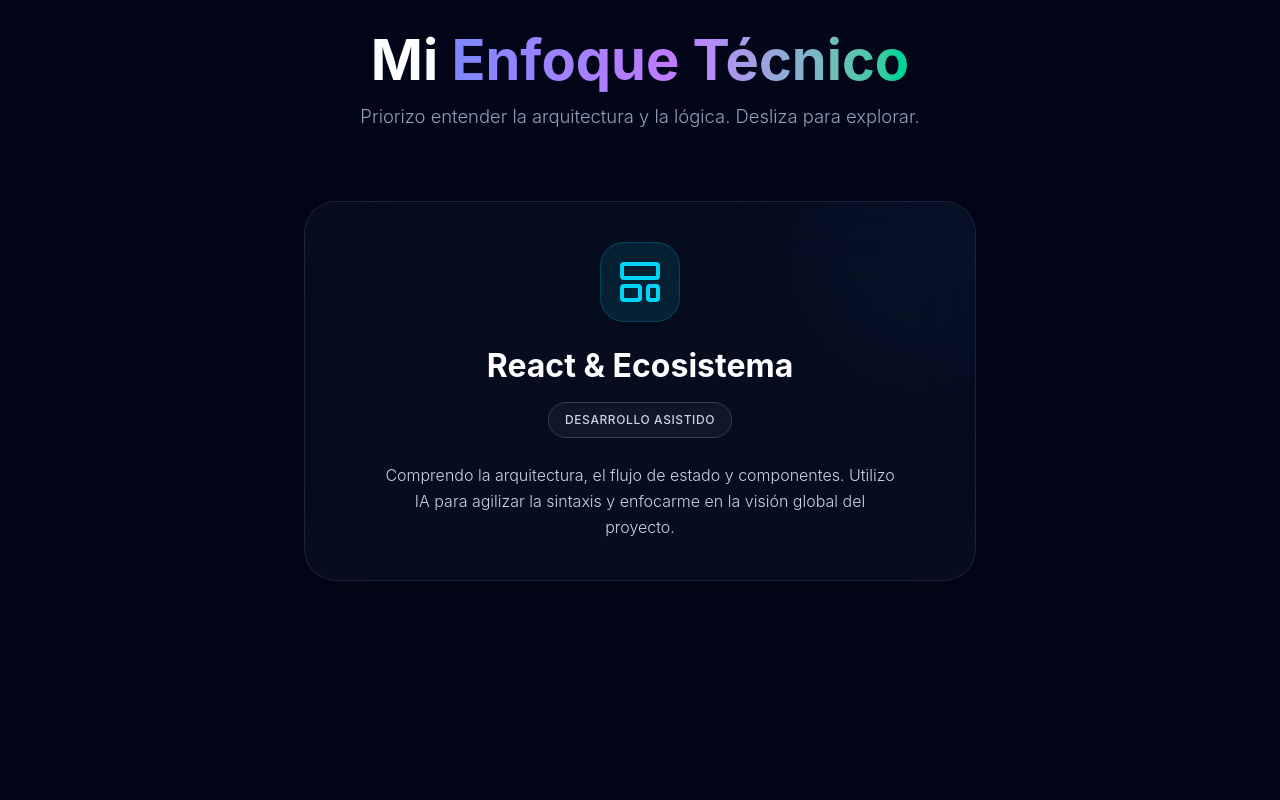
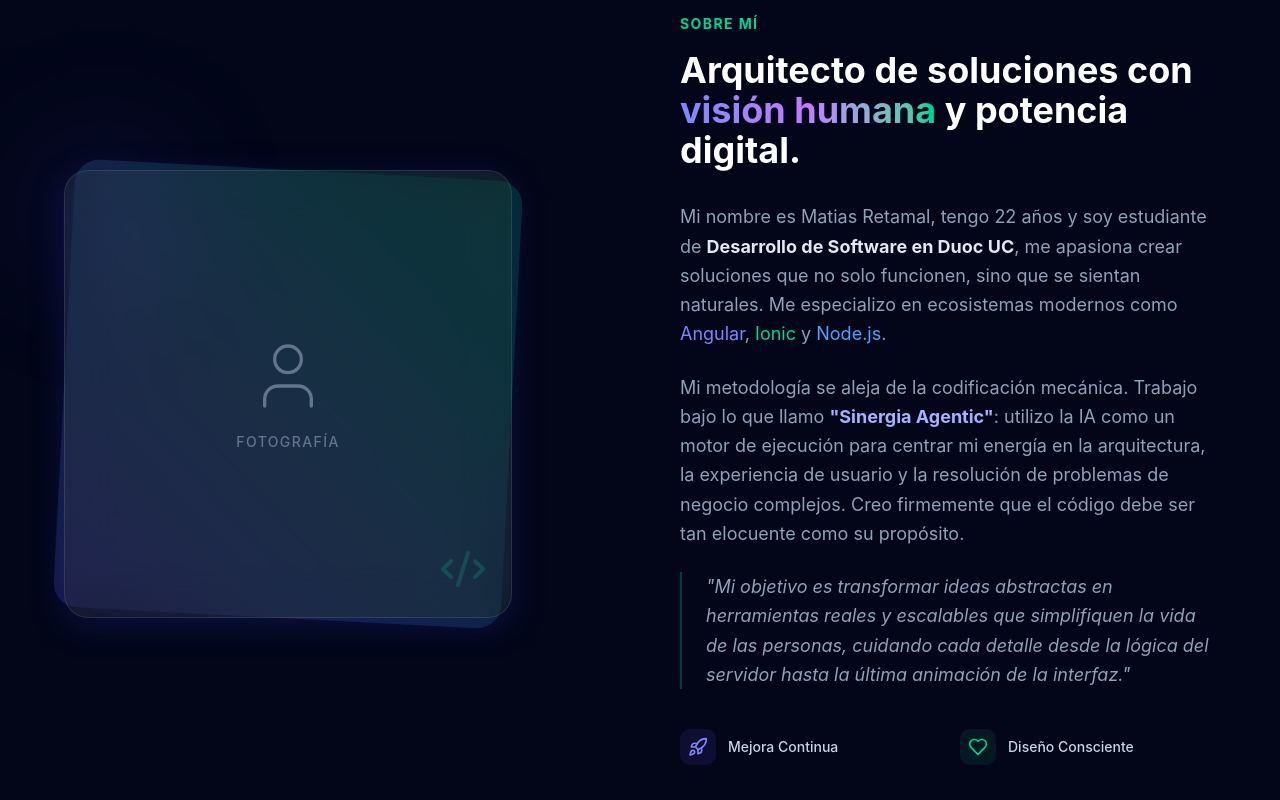
Before and after one commit to DeadJustLive/Portafolio, a React (Vite) app: page / in a window 1280 px wide. Shown: the part 1760-2560 px from the top of the page. Built offline with nearby package versions, Linux system fonts and the light colour scheme.

Commit message:
Agregado de seccion sobre mi

```diff
--- a/src/app/App.tsx
+++ b/src/app/App.tsx
@@ -3,6 +3,7 @@
 import { ScrollTrigger } from 'gsap/ScrollTrigger';
 import { Navigation } from './components/navigation';
 import { Hero } from './components/hero';
+import { AboutMe } from './components/about-me';
 import { AiPhilosophy } from './components/ai-philosophy';
 import { SkillsSection } from './components/skills-section';
 import { ProjectsSection } from './components/projects-section';
@@ -54,6 +55,7 @@
       <Navigation />
       <Hero />
       <AiPhilosophy />
+      <AboutMe />
       <SkillsSection />
       <ProjectsSection />
       <Footer />
--- /dev/null
+++ b/src/app/components/about-me.tsx
@@ -0,0 +1,123 @@
+import { useEffect, useRef } from 'react';
+import gsap from 'gsap';
+import { ScrollTrigger } from 'gsap/ScrollTrigger';
+import { User, Code2, Rocket, Heart } from 'lucide-react';
+
+gsap.registerPlugin(ScrollTrigger);
+
+export function AboutMe() {
+    const sectionRef = useRef<HTMLDivElement>(null);
+    const contentRef = useRef<HTMLDivElement>(null);
+    const imageRef = useRef<HTMLDivElement>(null);
+
+    useEffect(() => {
+        if (!sectionRef.current || !contentRef.current || !imageRef.current) return;
+
+        const ctx = gsap.context(() => {
+            // Image animation
+            gsap.fromTo(
+                imageRef.current,
+                { x: -50, opacity: 0, scale: 0.9 },
+                {
+                    x: 0,
+                    opacity: 1,
+                    scale: 1,
+                    duration: 1,
+                    ease: 'power3.out',
+                    scrollTrigger: {
+                        trigger: sectionRef.current,
+                        start: 'top 75%',
+                    },
+                }
+            );
+
+            // Content animation
+            gsap.fromTo(
+                contentRef.current!.querySelectorAll('.animate-text'),
+                { y: 30, opacity: 0 },
+                {
+                    y: 0,
+                    opacity: 1,
+                    duration: 0.8,
+                    stagger: 0.2,
+                    ease: 'power3.out',
+                    scrollTrigger: {
+                        trigger: sectionRef.current,
+                        start: 'top 75%',
+                    },
+                }
+            );
+        }, sectionRef);
+
+        return () => ctx.revert();
+    }, []);
+
+    return (
+        <section id="about-me" className="relative py-24 px-6 bg-slate-950 overflow-hidden" ref={sectionRef}>
+            <div className="max-w-6xl mx-auto relative z-10">
+                <div className="grid grid-cols-1 lg:grid-cols-2 gap-12 lg:gap-20 items-center">
+
+                    {/* Left: Image/Photo Section */}
+                    <div ref={imageRef} className="relative aspect-square max-w-md mx-auto lg:mx-0 order-1 lg:order-1">
+                        <div className="absolute inset-0 bg-gradient-to-tr from-indigo-500/20 to-emerald-500/20 rounded-3xl transform rotate-3" />
+                        <div className="glass shadow-2xl rounded-3xl w-full h-full relative z-10 flex items-center justify-center overflow-hidden border border-white/10 group">
+                            {/* Placeholder for photo */}
+                            <div className="flex flex-col items-center text-slate-500 group-hover:text-indigo-400 transition-colors duration-500">
+                                <User size={80} strokeWidth={1} />
+                                <span className="text-sm mt-4 font-medium tracking-widest uppercase">Fotografía</span>
+                            </div>
+
+                            {/* Decorative element inside photo frame */}
+                            <div className="absolute bottom-6 right-6 opacity-20 group-hover:opacity-100 transition-opacity duration-500">
+                                <Code2 className="text-emerald-400 w-12 h-12" />
+                            </div>
+                        </div>
+                        {/* Decorative background circle */}
+                        <div className="absolute -top-10 -left-10 w-40 h-40 bg-indigo-600/10 rounded-full blur-[60px]" />
+                    </div>
+
+                    {/* Right: Text Content */}
+                    <div ref={contentRef} className="order-2 lg:order-2">
+                        <h2 className="animate-text text-sm font-bold tracking-widest text-emerald-400 uppercase mb-4 flex items-center gap-2">
+                            Sobre mí
+                        </h2>
+                        <h3 className="animate-text text-4xl font-bold text-white mb-8">
+                            Arquitecto de soluciones con <span className="text-gradient">visión humana</span> y potencia digital.
+                        </h3>
+
+                        <div className="space-y-6 text-lg text-slate-400 leading-relaxed">
+
+                            <p className="animate-text">
+                                Mi nombre es Matias Retamal, tengo 22 años y soy estudiante de <strong className="text-slate-200">Desarrollo de Software en Duoc UC</strong>, me apasiona crear soluciones que no solo funcionen, sino que se sientan naturales. Me especializo en ecosistemas modernos como <span className="text-indigo-400">Angular</span>, <span className="text-emerald-400">Ionic</span> y <span className="text-blue-400">Node.js</span>.
+                            </p>
+
+                            <p className="animate-text">
+                                Mi metodología se aleja de la codificación mecánica. Trabajo bajo lo que llamo <strong className="text-indigo-300">"Sinergia Agentic"</strong>: utilizo la IA como un motor de ejecución para centrar mi energía en la arquitectura, la experiencia de usuario y la resolución de problemas de negocio complejos. Creo firmemente que el código debe ser tan elocuente como su propósito.
+                            </p>
+
+                            <p className="animate-text border-l-2 border-emerald-500/30 pl-6 italic">
+                                "Mi objetivo es transformar ideas abstractas en herramientas reales y escalables que simplifiquen la vida de las personas, cuidando cada detalle desde la lógica del servidor hasta la última animación de la interfaz."
+                            </p>
+                        </div>
+
+                        <div className="animate-text mt-10 grid grid-cols-2 gap-6 pb-2">
+                            <div className="flex items-center gap-3">
+                                <div className="p-2 bg-indigo-500/10 rounded-lg text-indigo-400">
+                                    <Rocket size={20} />
+                                </div>
+                                <span className="text-sm font-medium text-slate-300">Mejora Continua</span>
+                            </div>
+                            <div className="flex items-center gap-3">
+                                <div className="p-2 bg-emerald-500/10 rounded-lg text-emerald-400">
+                                    <Heart size={20} />
+                                </div>
+                                <span className="text-sm font-medium text-slate-300">Diseño Consciente</span>
+                            </div>
+                        </div>
+                    </div>
+
+                </div>
+            </div>
+        </section>
+    );
+}
--- a/src/app/components/skills-section.tsx
+++ b/src/app/components/skills-section.tsx
@@ -38,8 +38,8 @@
       });
 
       // Set initial states: only the first card is visible, the rest are below
-      gsap.set(cards, { opacity: 0, y: 150, scale: 0.8 });
-      gsap.set(cards[0], { opacity: 1, y: 0, scale: 1 });
+      gsap.set(cards, { opacity: 0, y: 150, scale: 0.8, force3D: true });
+      gsap.set(cards[0], { opacity: 1, y: 0, scale: 1, force3D: true });
 
       cards.forEach((card, i) => {
         // Enters from bottom (skip the first card since it's already there)
@@ -49,7 +49,8 @@
             y: 0,
             scale: 1,
             duration: 1,
-            ease: "power2.out"
+            ease: "power2.out",
+            force3D: true
           }, ">-0.5"); // overlap with the exit of the previous card
         }
 
@@ -63,7 +64,8 @@
             y: -150,
             scale: 0.8,
             duration: 1,
-            ease: "power2.in"
+            ease: "power2.in",
+            force3D: true
           }, ">");
         }
       });
@@ -102,9 +104,9 @@
         {skillsList.map((skill, index) => (
           <div
             key={index}
-            className="skill-card-slide absolute w-full px-6 flex flex-col items-center text-center"
+            className="skill-card-slide absolute w-full px-6 flex flex-col items-center text-center will-change-[transform,opacity]"
           >
-            <div className={`glass-card rounded-[2rem] flex flex-col items-center border-t border-l border-white/5 shadow-2xl relative overflow-hidden w-full max-w-2xl mx-auto`}
+            <div className={`glass-card rounded-[2rem] flex flex-col items-center border-t border-l border-white/5 shadow-2xl relative overflow-hidden w-full max-w-2xl mx-auto will-change-transform`}
               style={{ padding: 'clamp(1.5rem, 5vh, 3.5rem) clamp(1rem, 5vw, 3.5rem)' }}
             >
 
```
